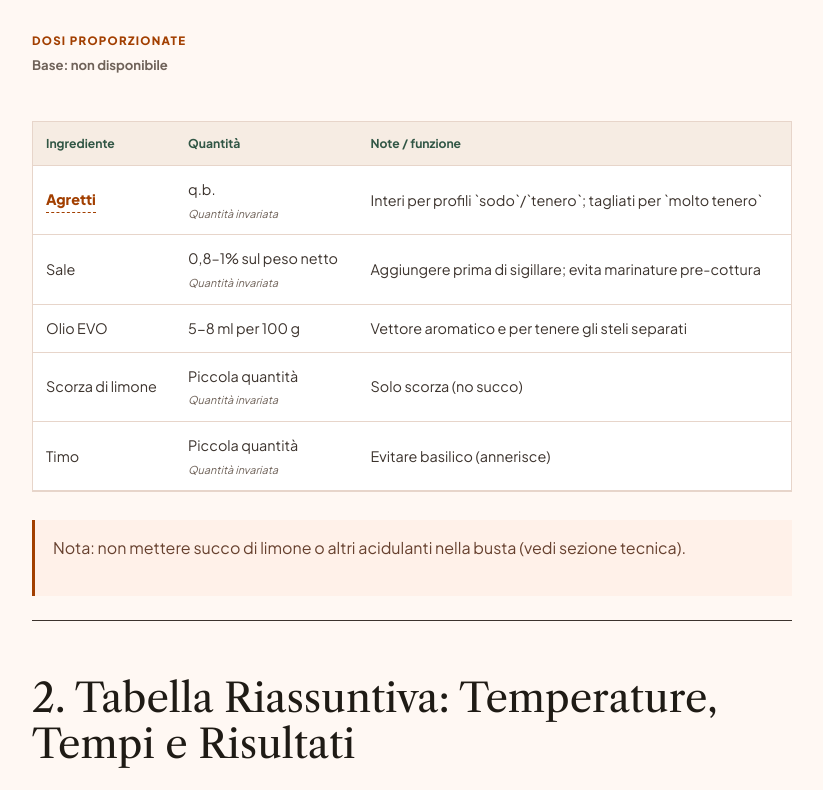
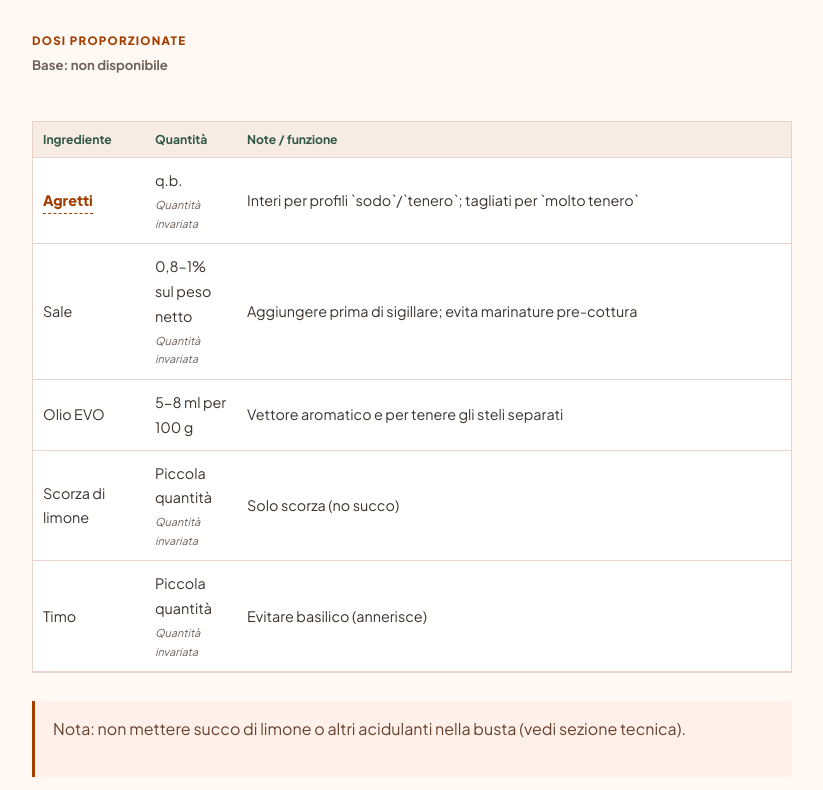
Before and after one commit to daniele-quero/cook, a Next.js app in the folder webapp/: page /recipes/agretti-sous-vide in a window 1280 px wide. Shown: the part 1029-1819 px from the top of the page, without its empty margins (356-1179 px from the left). Built offline with nearby package versions, Linux system fonts and the light colour scheme.

Commit message:
fix: table sizes

```diff
--- a/webapp/recipes/cacio-e-pepe-sous-vide.md
+++ b/webapp/recipes/cacio-e-pepe-sous-vide.md
@@ -11,7 +11,7 @@ difficulty: "media"
 
 # Crema Cacio e Pepe Sous-Vide
 ## 1. Preparazione
-- Note preliminari: porzionare in buste piatte da 200–300 g (spessore 1–1,5 cm); usare formaggio ben freddo; evitare l'incorporazione di aria.
+- Note preliminari: porzionare in buste piatte da 200–300 g (spessore 1–1,5 cm); usare formaggio ben freddo; evitare l'incorporazione di aria, grattugiare finemente.
 - Attrezzatura necessaria:
 	- Circolatore sous‑vide
 	- Sacchetti sottovuoto o sacchetti zip (metodo water displacement)
@@ -19,17 +19,17 @@ difficulty: "media"
 	- Bilancia al grammo
 
 ### Ingredienti
-Profilo A — Cremosa per mantecatura (consigliato)
-| Ingrediente | Quantità per 4 porzioni | Note |
+Profilo A — Cremosa per mantecatura, 4 porzioni (consigliato)
+| Ingrediente | Quantità | Note |
 |---|---:|---|
-| <main>Pecorino romano DOP (grattugiato fine)</main> | 140 g | |
+| <main>Pecorino romano</main> | 140 g | |
 | Acqua fredda (4–10 °C) | 190 g | |
 | Fecola di patate | 5 g | |
 
 Profilo B — Concentrata (più saporita, aggiungere acqua di cottura al momento)
-| Ingrediente | Quantità (per 100 g pecorino) |
+| Ingrediente | Quantità |
 |---|---:|
-| <main>Pecorino romano DOP</main> | 100 g |
+| <main>Pecorino romano</main> | 100 g |
 | Acqua fredda | 70 g |
 | Fecola di patate | 4 g |
 
--- a/webapp/src/app/globals.css
+++ b/webapp/src/app/globals.css
@@ -74,9 +74,11 @@ a { color: inherit; text-decoration: none; }
 .markdown-content li + li { margin-top: 7px; }
 .table-scroll { width: 100%; margin: 24px 0; overflow-x: auto; overscroll-behavior-inline: contain; border: 1px solid var(--line); background: var(--paper); }
 .table-scroll:focus-visible { outline: 3px solid var(--orange-soft); outline-offset: 3px; }
-.markdown-content table { width: max-content; min-width: 100%; margin: 0; border-collapse: collapse; background: var(--paper); font-size: .9rem; }
-.markdown-content th, .markdown-content td { min-width: 110px; padding: 11px 13px; text-align: left; border-bottom: 1px solid var(--line); }
-.markdown-content th { background: #f6ece3; color: var(--sage-ink); font-size: .76rem; }
+.markdown-content table { width: 100%; margin: 0; border-collapse: collapse; background: var(--paper); font-size: .9rem; }
+.markdown-content th, .markdown-content td { min-width: 72px; max-width: 420px; padding: 10px; overflow-wrap: break-word; text-align: left; border-bottom: 1px solid var(--line); }
+.markdown-content table:has(> thead > tr > :nth-child(3):last-child) th:nth-child(1), .markdown-content table:has(> thead > tr > :nth-child(3):last-child) td:nth-child(1) { width: 112px; }
+.markdown-content table:has(> thead > tr > :nth-child(3):last-child) th:nth-child(2), .markdown-content table:has(> thead > tr > :nth-child(3):last-child) td:nth-child(2) { width: 92px; }
+.markdown-content th { background: #f6ece3; color: var(--sage-ink); font-size: .76rem; line-height: 1.25; }
 .ingredient-table { margin: 28px 0; }
 .ingredient-table-toolbar { display: flex; align-items: end; justify-content: space-between; gap: 16px; margin-bottom: 10px; }
 .ingredient-table-toolbar .eyebrow { margin: 0 0 4px; }
```
